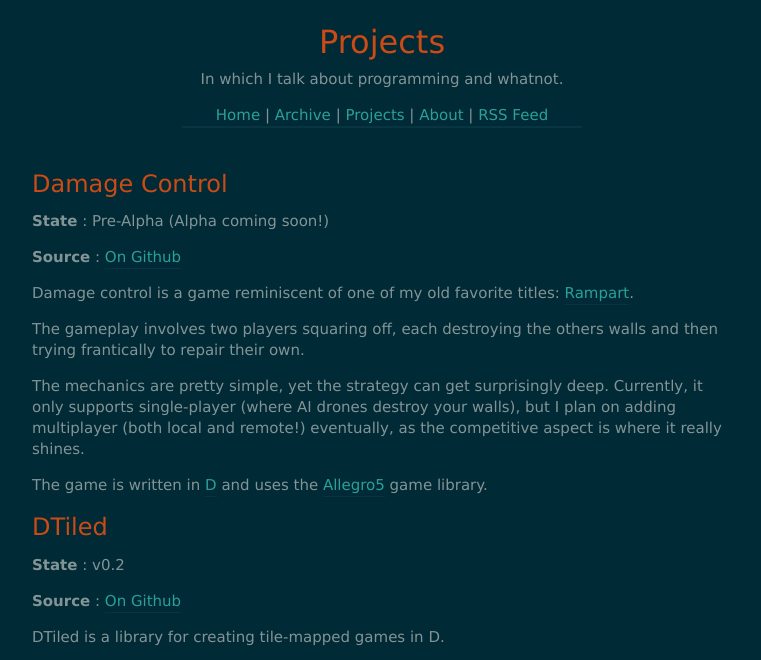
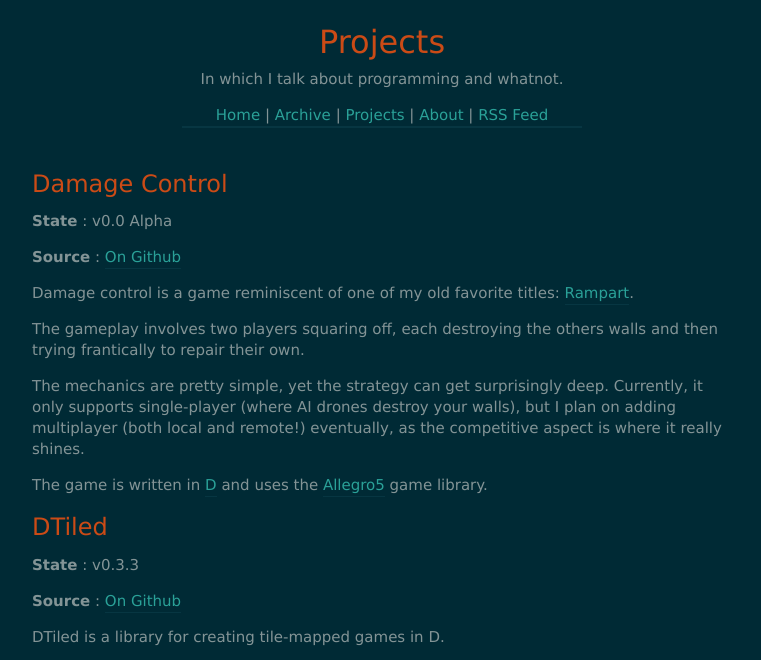
Before and after one commit to rcorre/rcorre.github.io, a Jekyll site: the page built from about/projects.md, in a window 1280 px wide. Shown: the top 660 px of the page, without its empty margins (258-1019 px from the left). Built offline with Jekyll 4.4.1, drawn with Linux system fonts in a browser that asks for light colours; nearby versions of some CDN libraries.

Commit message:
Update versions for damage_control and dtiled.

```diff
--- a/about/projects.md
+++ b/about/projects.md
@@ -6,7 +6,7 @@ permalink: /projects/
 
 # Damage Control
 
-**State**  : Pre-Alpha (Alpha coming soon!)
+**State**  : v0.0 Alpha
 
 **Source** : [On Github](https://github.com/rcorre/damage_control)
 
@@ -26,7 +26,7 @@ The game is written in [D](http://dlang.org/) and uses the
 
 # DTiled
 
-**State**  : v0.2
+**State**  : v0.3.3
 
 **Source** : [On Github](https://github.com/rcorre/dtiled)
 
```
